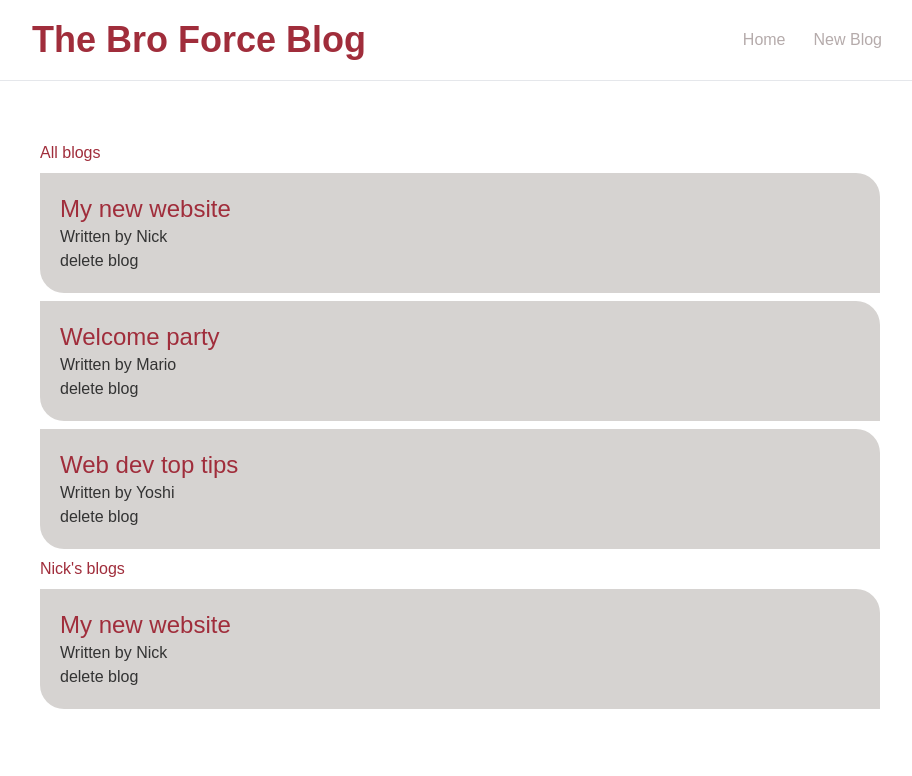
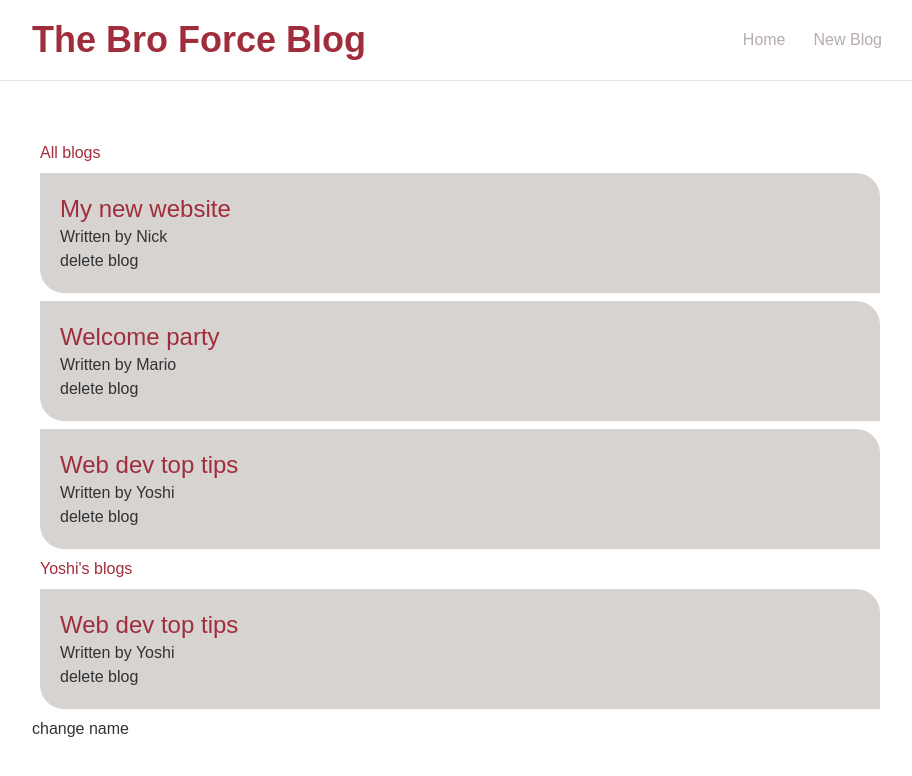
Before and after one commit to NickAndringa/broforce-blog, a React (Create React App) app: page / in a window 1280 px wide. Shown: the top 776 px of the page, without its empty margins (180-1092 px from the left). Built offline with nearby package versions, Linux system fonts and the light colour scheme.

Commit message:
Lesson 14 & 15 finished

```diff
--- a/src/Home.js
+++ b/src/Home.js
@@ -1,5 +1,5 @@
 import './styles/_home.sass';
-import { useState} from "react";
+import {useEffect, useState} from "react";
 import Bloglist from "./Bloglist";
 
 const Home = () => {
@@ -9,15 +9,24 @@ const Home = () => {
         {title: 'Web dev top tips', body: 'Lorem ipsum...',author: 'Yoshi', id: 3}
     ]);
 
+    const [name, setName] = useState('Yoshi');
+
     const handleDelete = (id) => {
         const newBlogs = blogs.filter(blog => blog.id !== id)
         setBlogs(newBlogs)
     }
 
+    useEffect(() => {
+        return () => {
+        };
+    }, [name]);
+
+
     return(
         <div className= 'Home' >
             <Bloglist blogs={blogs} title={'All blogs'} handleDelete={handleDelete}/>
-            <Bloglist blogs={blogs.filter((blog) => blog.author === 'Nick' )} title={"Nick's blogs"} />
+            <Bloglist blogs={blogs.filter((blog) => blog.author === name )} title={name +"'s  blogs"} />
+            <button onClick={()=> setName('Nick')}>change name</button>
         </div>
 
     );
```
